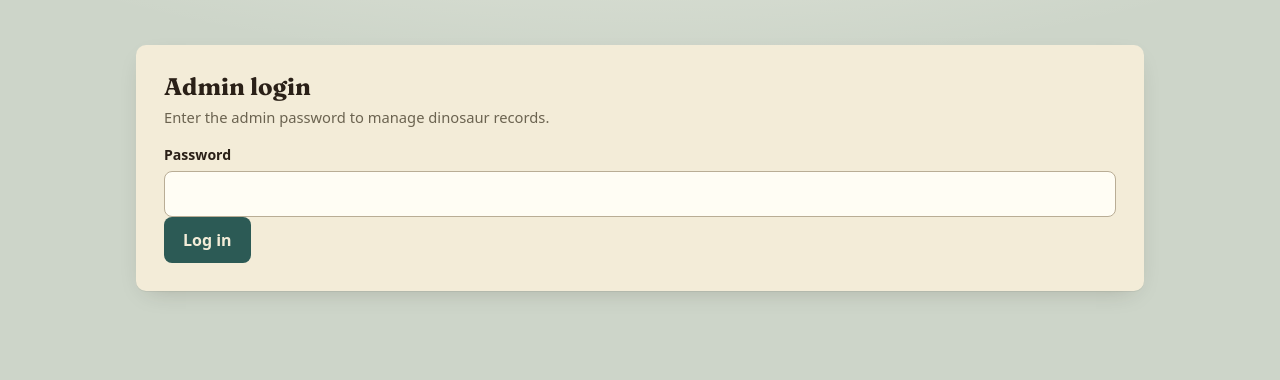
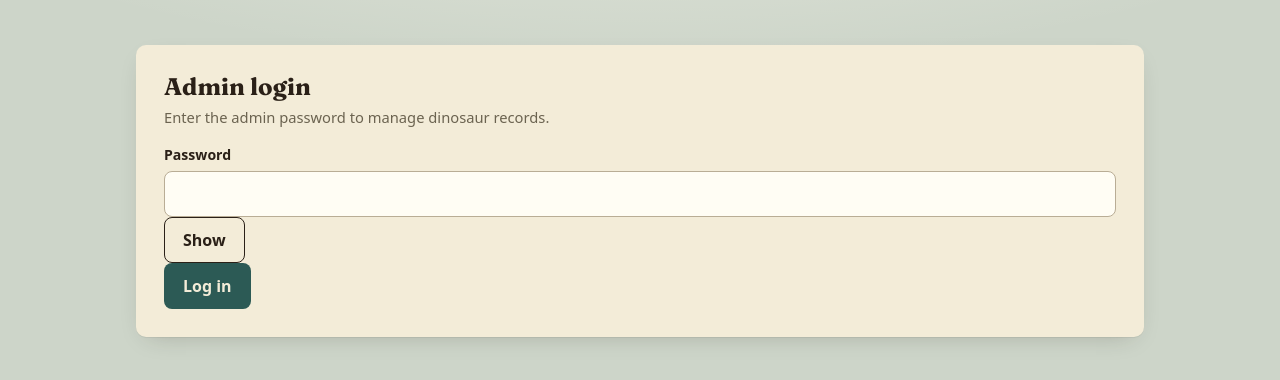
Before and after one commit to Shawnave6/BoneBed, a plain HTML site: page admin/index.html in a window 1280 px wide. Shown: the part 112-492 px from the top of the page. Drawn offline with Linux system fonts and the light colour scheme.

Commit message:
Update index.html

```diff
--- a/admin/index.html
+++ b/admin/index.html
@@ -22,9 +22,12 @@
             <h2>Admin login</h2>
             <p class="hint">Enter the admin password to manage dinosaur records.</p>
             <form id="loginForm">
-                <label for="passwordInput">Password</label>
-                <input type="password" id="passwordInput" autocomplete="off" required>
-                <button type="submit">Log in</button>
+                <label for="keyInput">Password</label>
+                <div class="password-row">
+                    <input type="password" id="keyInput" autocomplete="off" required>
+                    <button type="button" id="togglePw" class="ghost" aria-label="Show password" aria-pressed="false">Show</button>
+                </div>
+                <button type="submit" id="loginBtn">Log in</button>
             </form>
         </section>
 
@@ -56,7 +59,7 @@
             <div id="fields" class="fields"></div>
             <div class="actions">
                 <button type="button" id="cancelBtn" class="ghost">Cancel</button>
-                <button type="submit" class="accent">Save</button>
+                <button type="submit" id="saveBtn" class="accent">Save</button>
             </div>
         </form>
     </dialog>
```
